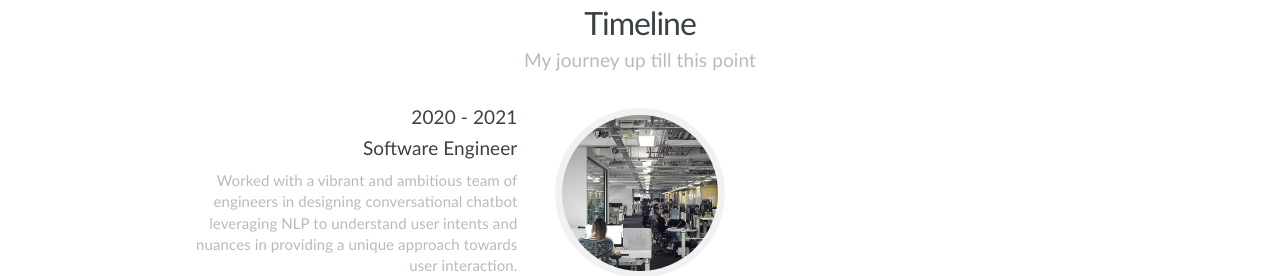
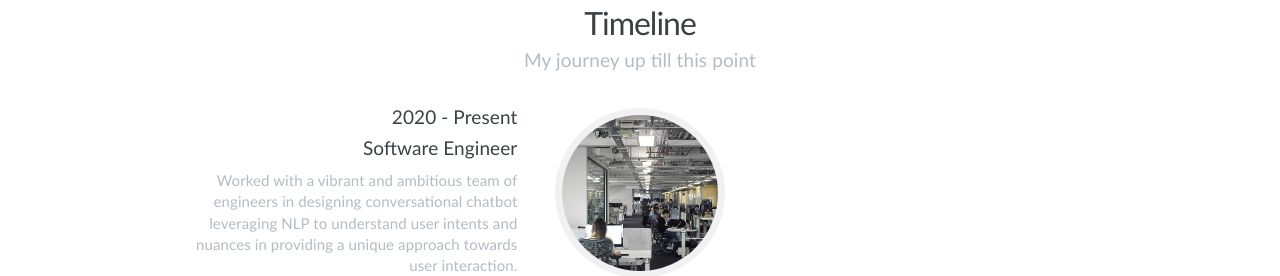
Before and after one commit to AaronGrainer/aarongrainer.github.io, a Jekyll site: the page built from index.html, in a window 1280 px wide and 900 px high, scrolled down 2023 px. Shown: the part 154-430 px from the top of the window. Built offline with Jekyll 4.4.1, drawn with Linux system fonts in a browser that asks for light colours; nearby versions of some CDN libraries; the list of posts is cut into pages by our own code.

Commit message:
Update timeline

```diff
--- a/_data/timeline.yml
+++ b/_data/timeline.yml
@@ -1,6 +1,6 @@
 0:
   index: 0
-  date: 2020 - 2021
+  date: 2020 - Present
   title: Software Engineer
   description: Worked with a vibrant and ambitious team of engineers in designing conversational chatbot leveraging NLP to understand
     user intents and nuances in providing a unique approach towards user interaction.
```
